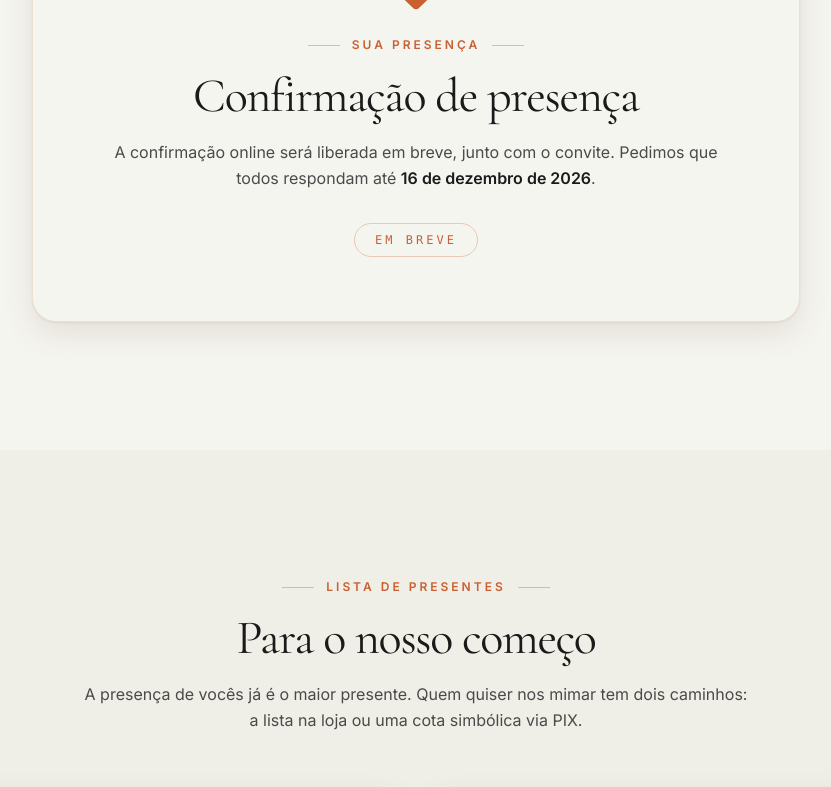
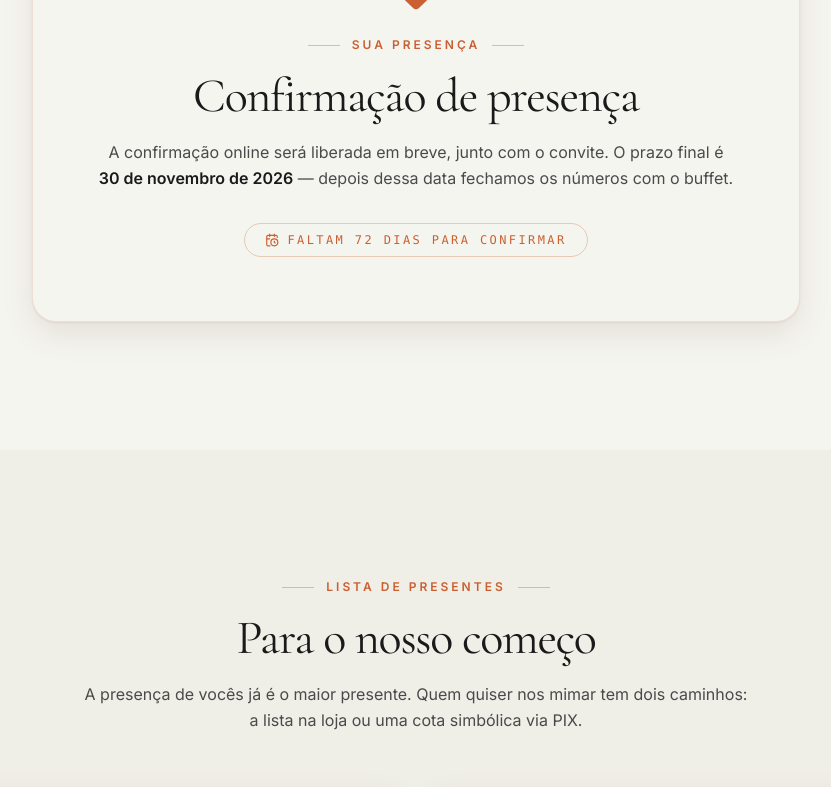
Before and after one commit to LCoutinho7/casamento-jose-leidiane, a React (Vite) app: page / in a window 1280 px wide. Shown: the part 10940-11727 px from the top of the page, without its empty margins (224-1055 px from the left). Built offline with nearby package versions, Linux system fonts and the light colour scheme; no server answers; the database is empty.

Commit message:
Prazo de confirmação em 30 de novembro de 2026
A seção passa a mostrar os dias restantes e troca de mensagem quando o
prazo vence. Corrige também a ordem do comprovante.sql, que apagava
linhas usando a coluna antes de criá-la.

```diff
--- a/src/components/sections/Rsvp.tsx
+++ b/src/components/sections/Rsvp.tsx
@@ -1,8 +1,13 @@
-import { Heart } from 'lucide-react';
-import { RSVP_DEADLINE_LABEL } from '../../data/wedding';
+import { CalendarClock, Heart } from 'lucide-react';
+import { RSVP_DEADLINE, RSVP_DEADLINE_LABEL } from '../../data/wedding';
 import { SectionHeading } from '../ui/SectionHeading';
 
+const DAY = 24 * 60 * 60 * 1000;
+
 export function Rsvp() {
+  const remaining = Math.ceil((RSVP_DEADLINE.getTime() - Date.now()) / DAY);
+  const expired = remaining <= 0;
+
   return (
     <section id="rsvp" className="px-6 py-24 md:px-10 md:py-32">
       <div className="mx-auto max-w-3xl rounded-3xl border border-clay/15 bg-paper p-10 text-center shadow-card md:p-16">
@@ -12,14 +17,25 @@ export function Rsvp() {
           eyebrow="Sua presença"
           title="Confirmação de presença"
           description={
-            <>
-              A confirmação online será liberada em breve, junto com o convite. Pedimos que todos respondam até{' '}
-              <strong className="font-semibold text-ink">{RSVP_DEADLINE_LABEL}</strong>.
-            </>
+            expired ? (
+              <>
+                O prazo de confirmação encerrou em{' '}
+                <strong className="font-semibold text-ink">{RSVP_DEADLINE_LABEL}</strong>. Se ainda não respondeu, fale
+                direto com os noivos.
+              </>
+            ) : (
+              <>
+                A confirmação online será liberada em breve, junto com o convite. O prazo final é{' '}
+                <strong className="font-semibold text-ink">{RSVP_DEADLINE_LABEL}</strong> — depois dessa data fechamos
+                os números com o buffet.
+              </>
+            )
           }
         />
-        <p className="mt-8 inline-block rounded-full border border-clay/30 px-5 py-2 font-mono text-xs tracking-[0.25em] text-clay uppercase">
-          Em breve
+
+        <p className="mt-8 inline-flex items-center gap-2 rounded-full border border-clay/30 px-5 py-2 font-mono text-xs tracking-[0.2em] text-clay uppercase">
+          <CalendarClock className="size-3.5" />
+          {expired ? 'Prazo encerrado' : `Faltam ${remaining} dias para confirmar`}
         </p>
       </div>
     </section>
--- a/src/data/wedding.ts
+++ b/src/data/wedding.ts
@@ -2,7 +2,9 @@ import type { FaqItem, GalleryPhoto, GiftQuota, StoryChapter, Venue } from '../t
 
 export const WEDDING_DATE = new Date('2027-01-16T16:30:00-03:00');
 export const WEDDING_DATE_LABEL = '16 de janeiro de 2027';
-export const RSVP_DEADLINE_LABEL = '16 de dezembro de 2026';
+// Prazo final definido pelos noivos; depois dele o buffet é fechado.
+export const RSVP_DEADLINE = new Date('2026-11-30T23:59:59-03:00');
+export const RSVP_DEADLINE_LABEL = '30 de novembro de 2026';
 
 export const COUPLE = {
   groom: 'José',
@@ -129,7 +131,7 @@ export const GIFT_QUOTAS: GiftQuota[] = [
 export const FAQ: FaqItem[] = [
   {
     question: 'Até quando devo confirmar minha presença?',
-    answer: `Pedimos que a confirmação seja feita até ${RSVP_DEADLINE_LABEL}, para organizarmos buffet e acomodações com tranquilidade.`,
+    answer: `A confirmação precisa ser feita até ${RSVP_DEADLINE_LABEL}. Depois dessa data fechamos os números com o buffet e não conseguimos incluir novos convidados.`,
   },
   {
     question: 'Posso levar acompanhante?',
```
Also changed, not shown: 1 other file (tests, documents, lock files or other folders).
